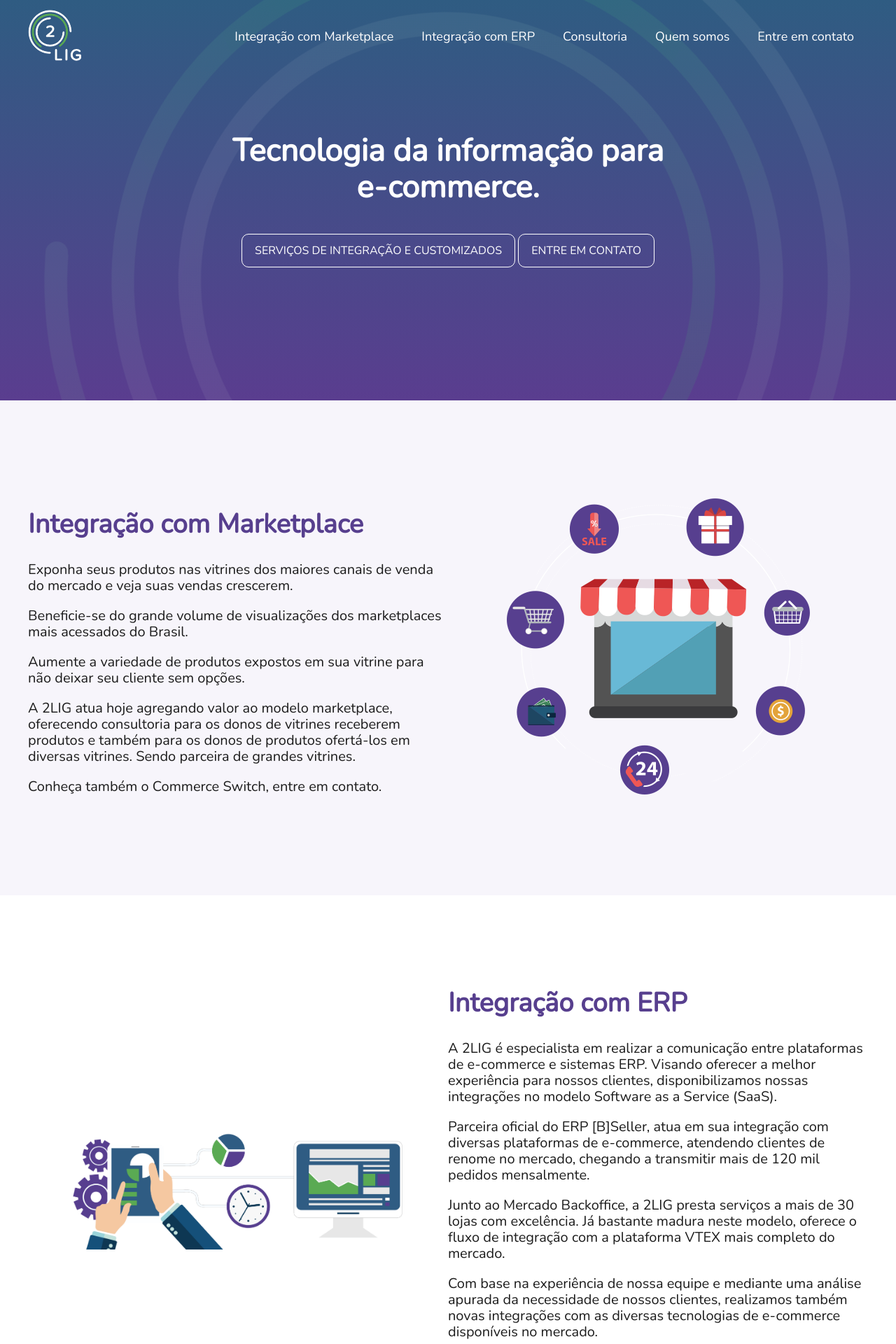
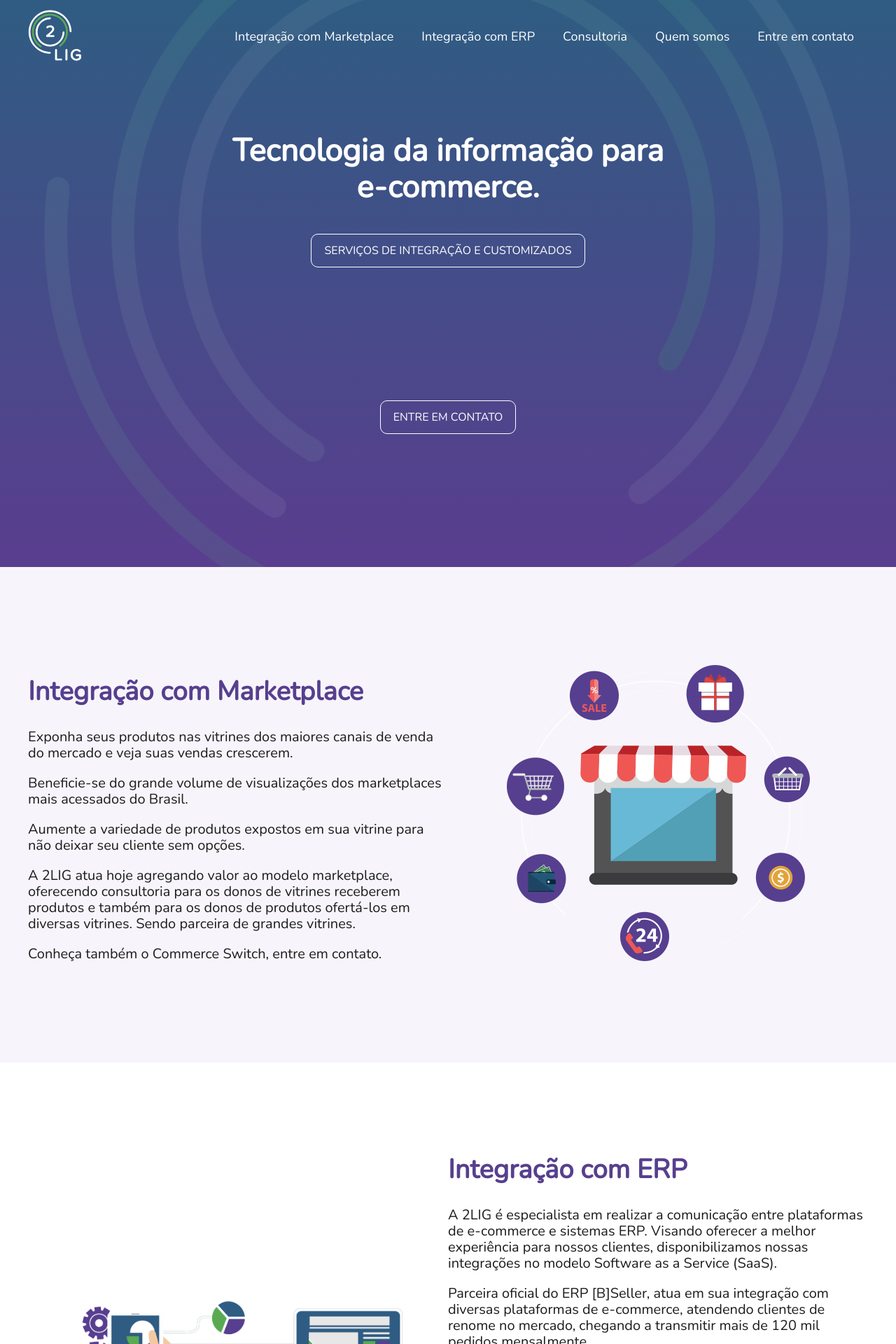
Before and after one commit to leandrooriente/2lig, a Jekyll site: the page built from index.html, in a window 1280 px wide. Shown: the top 1920 px of the page at 70% size. Built offline with Jekyll 4.4.1, drawn with Linux system fonts in a browser that asks for light colours; nearby versions of some CDN libraries; library files that are not in the unit come from our copies.

Commit message:
Updated Headline

```diff
--- a/_includes/headline.html
+++ b/_includes/headline.html
@@ -1,6 +1,6 @@
 <section class="headline">
   <h1 class="headline-title">Tecnologia da informação para e-commerce.</h1>
-  <a href="#contact" class="headline-button anchor">Serviços de integração e customizados</a>
+  <a href="#contact" class="headline-button anchor">Serviços de integração e customizados</a><br>
   <a href="#contact" class="headline-button anchor">Entre em contato</a>
   <img class="headline-circle-background-small" src="{{site.baseurl}}/assets/big-circle.svg" />
   <img class="headline-circle-background-medium" src="{{site.baseurl}}/assets/normal-circle.svg" />
```
